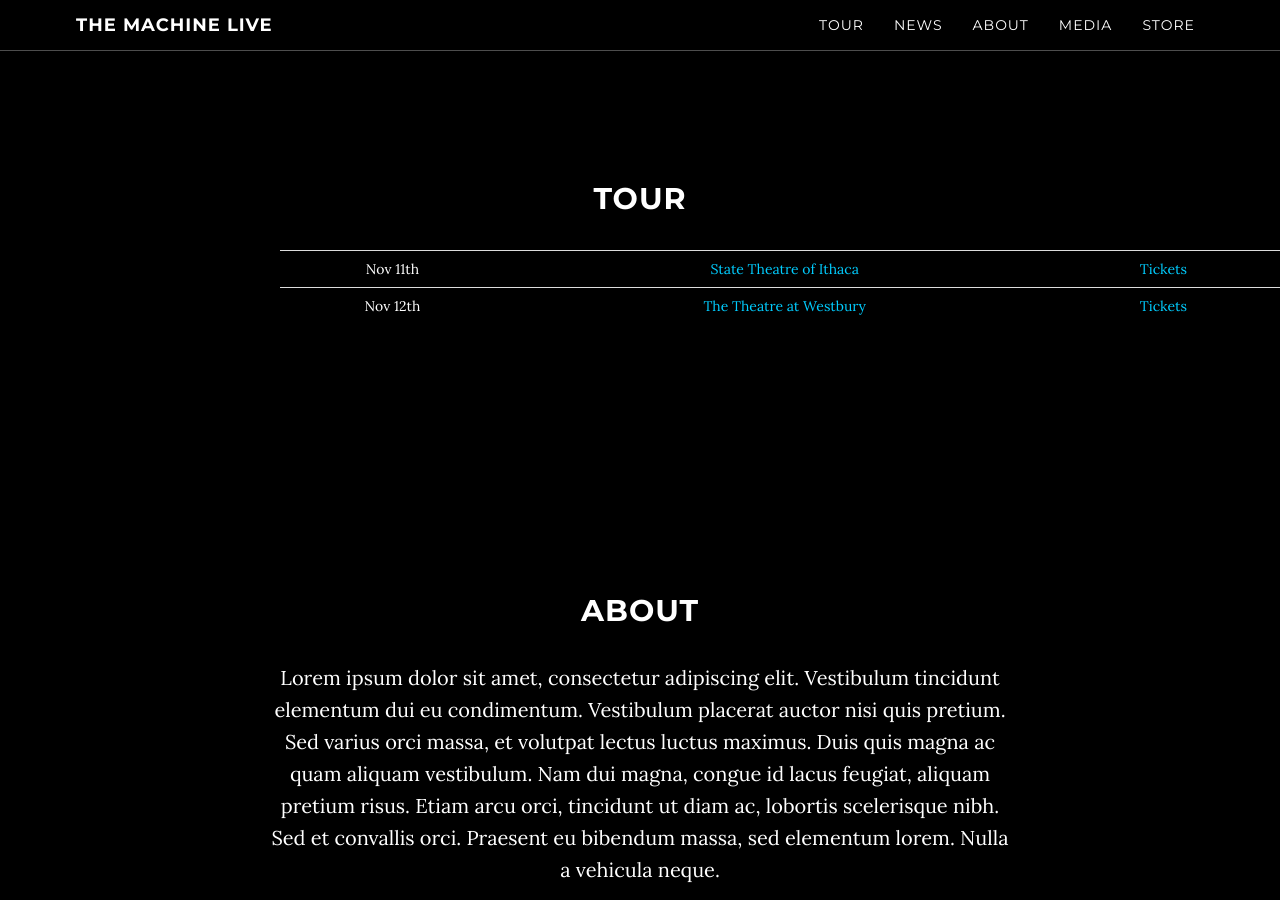
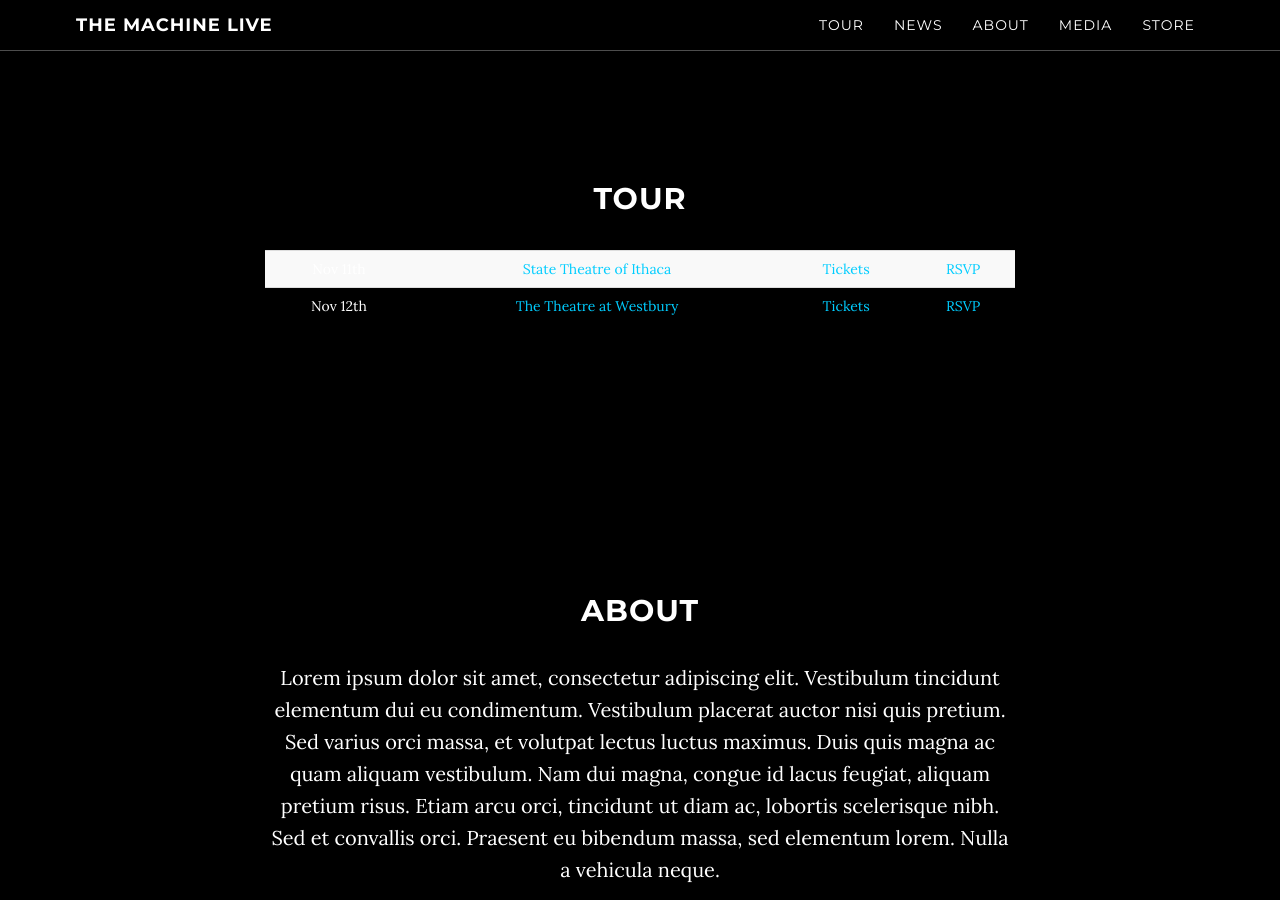
Before and after one commit to machineweb/machineweb.github.io, a Jekyll site: the page built from index.html, in a window 1280 px wide and 900 px high, scrolled down 968 px. Built offline with Jekyll 4.4.1, drawn with Linux system fonts in a browser that asks for light colours; comment, search, counter and statistics services are not loaded.

Commit message:
tour table updated

```diff
--- a/_includes/tour.html
+++ b/_includes/tour.html
@@ -5,8 +5,7 @@
 
             {{ page.content | markdownify }}
 
-            <div class="container">
-                <table class="table table-hover">
+                <table class="table table-striped">
 
                     {% for event in site.data.tour %}
                     {% assign loopindex = forloop.index | modulo: 2 %}
@@ -31,7 +30,6 @@
                     {% endfor %}
 
                 </table>
-            </div>
         </div>
     </div>
 </section>
```
